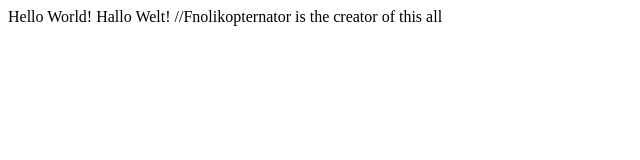
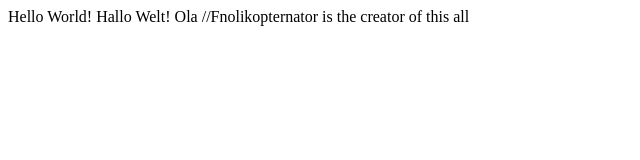
Before and after one commit to Rllyyy/Einheit0, a plain HTML site: page hello.html in a window 1280 px wide. Shown: the full height of the page, 0-640 px from the left. Drawn offline with Linux system fonts and the light colour scheme.

Commit message:
Update hello.html

```diff
--- a/hello.html
+++ b/hello.html
@@ -6,7 +6,7 @@
         </title>
      </head>
      <body>
-        Hello World! Hallo Welt!
+        Hello World! Hallo Welt! Ola
      </body>
 
 //Fnolikopternator is the creator of this all
```
